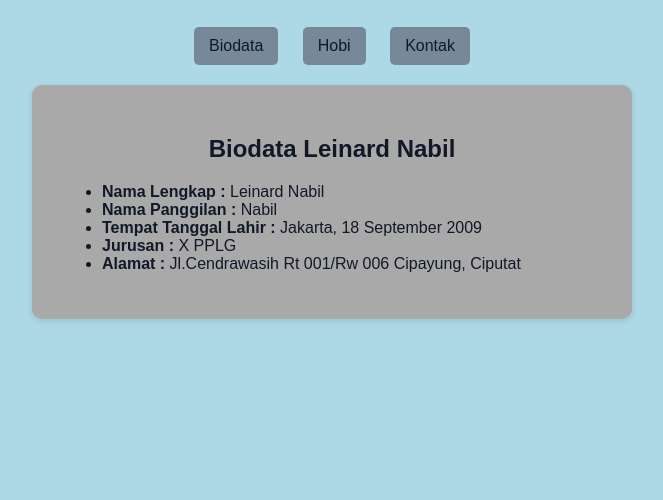
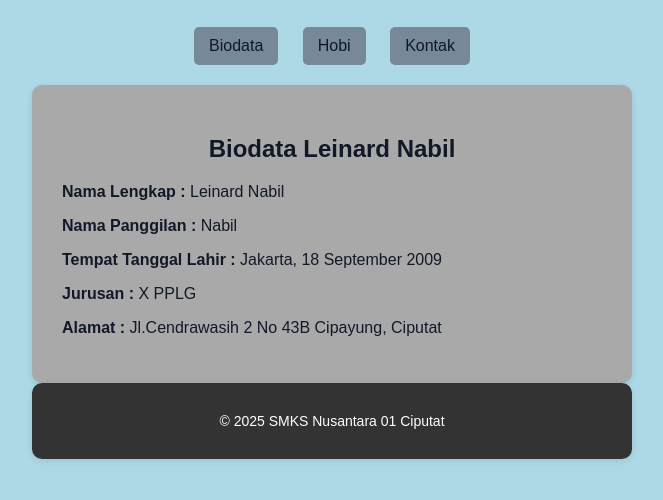
Before and after one commit to abil1809/biodata, a plain HTML site: page index.html in a window 1280 px wide. Shown: the part 70-570 px from the top of the page, without its empty margins (308-971 px from the left). Drawn offline with Linux system fonts and the light colour scheme.

Commit message:
Update index.html

```diff
--- a/index.html
+++ b/index.html
@@ -1,8 +1,5 @@
-<!DOCTYPE html>
-<html lang="id">
+<html>
 <head>
-    <meta charset="UTF-8" />
-    <meta name="viewport" content="width=device-width, initial-scale=1" />
     <title>Biodata Diri</title>
     <style>
         body {
@@ -62,6 +59,16 @@
         h2 {
             color: #111827;
         }
+
+        footer {
+            background-color: #333;
+            color: white;
+            text-align: center;
+            padding: 30px;
+            border-radius: 10px;
+            box-shadow: 0 2px 6px rgba(0,0,0,0.1);
+            font-size: 14px;
+        }
     </style>
 </head>
 <body>
@@ -74,13 +81,11 @@
 
     <section id="biodata" class="active">
         <h2 align = "center">Biodata Leinard Nabil</h2>
-        <ul>
-        <li><strong>Nama Lengkap :</strong> Leinard Nabil</li>
-        <li><strong>Nama Panggilan :</strong> Nabil</li>
-        <li><strong>Tempat Tanggal Lahir :</strong> Jakarta, 18 September 2009</li>
-        <li><strong>Jurusan :</strong> X PPLG</li>
-        <li><strong>Alamat :</strong> Jl.Cendrawasih Rt 001/Rw 006 Cipayung, Ciputat</li>
-        </ul>
+        <p><strong>Nama Lengkap :</strong> Leinard Nabil</p>
+        <p><strong>Nama Panggilan :</strong> Nabil</p>
+        <p><strong>Tempat Tanggal Lahir :</strong> Jakarta, 18 September 2009</p>
+        <p><strong>Jurusan :</strong> X PPLG</p>
+        <p><strong>Alamat :</strong> Jl.Cendrawasih 2 No 43B Cipayung, Ciputat</p>
     </section>
 
 <section id="hobi">
@@ -125,6 +130,8 @@
             }
         }
     </script>
-
+    <footer>
+       &copy; 2025 SMKS Nusantara 01 Ciputat
+    </footer>
 </body>
 </html>
```
